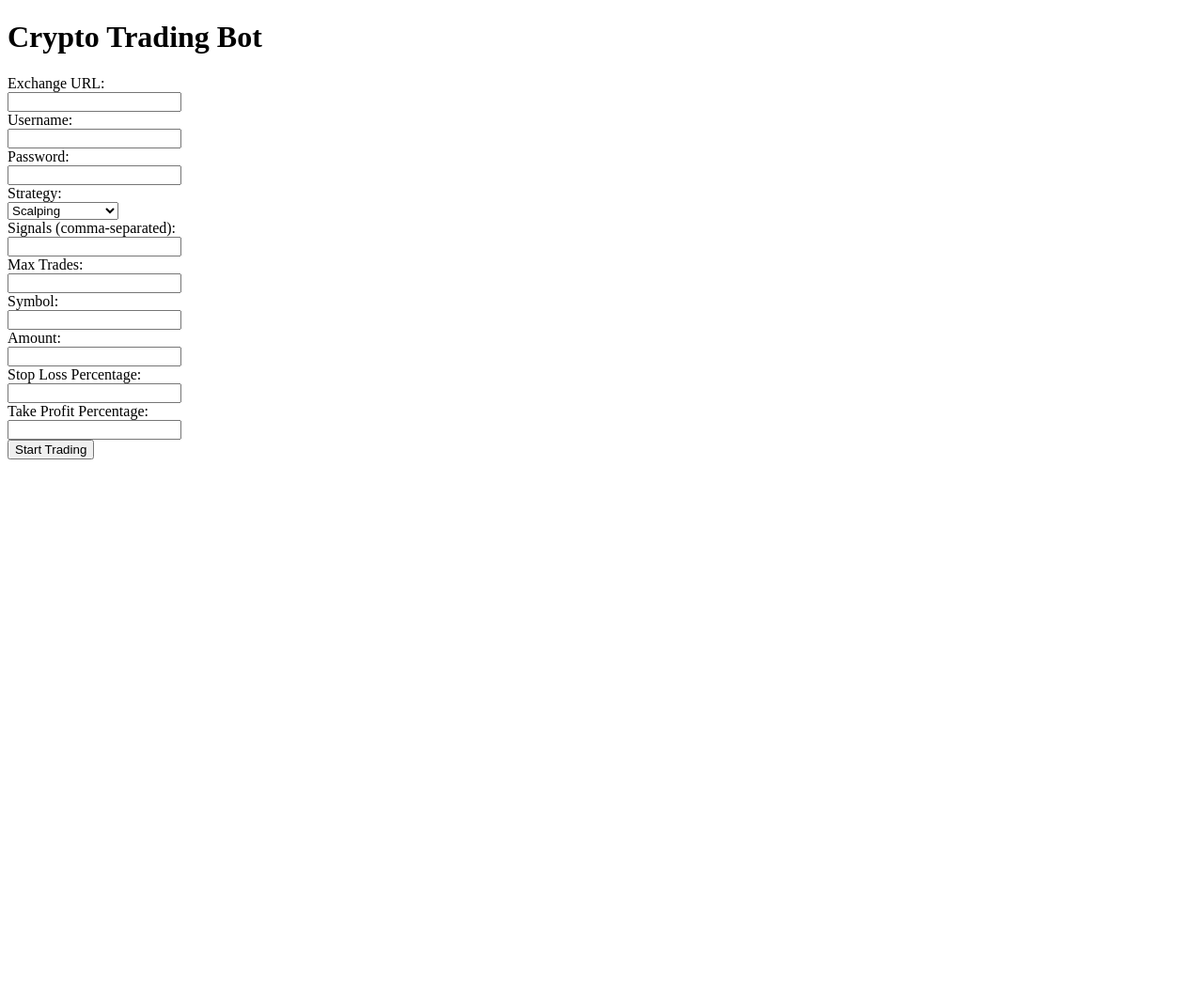
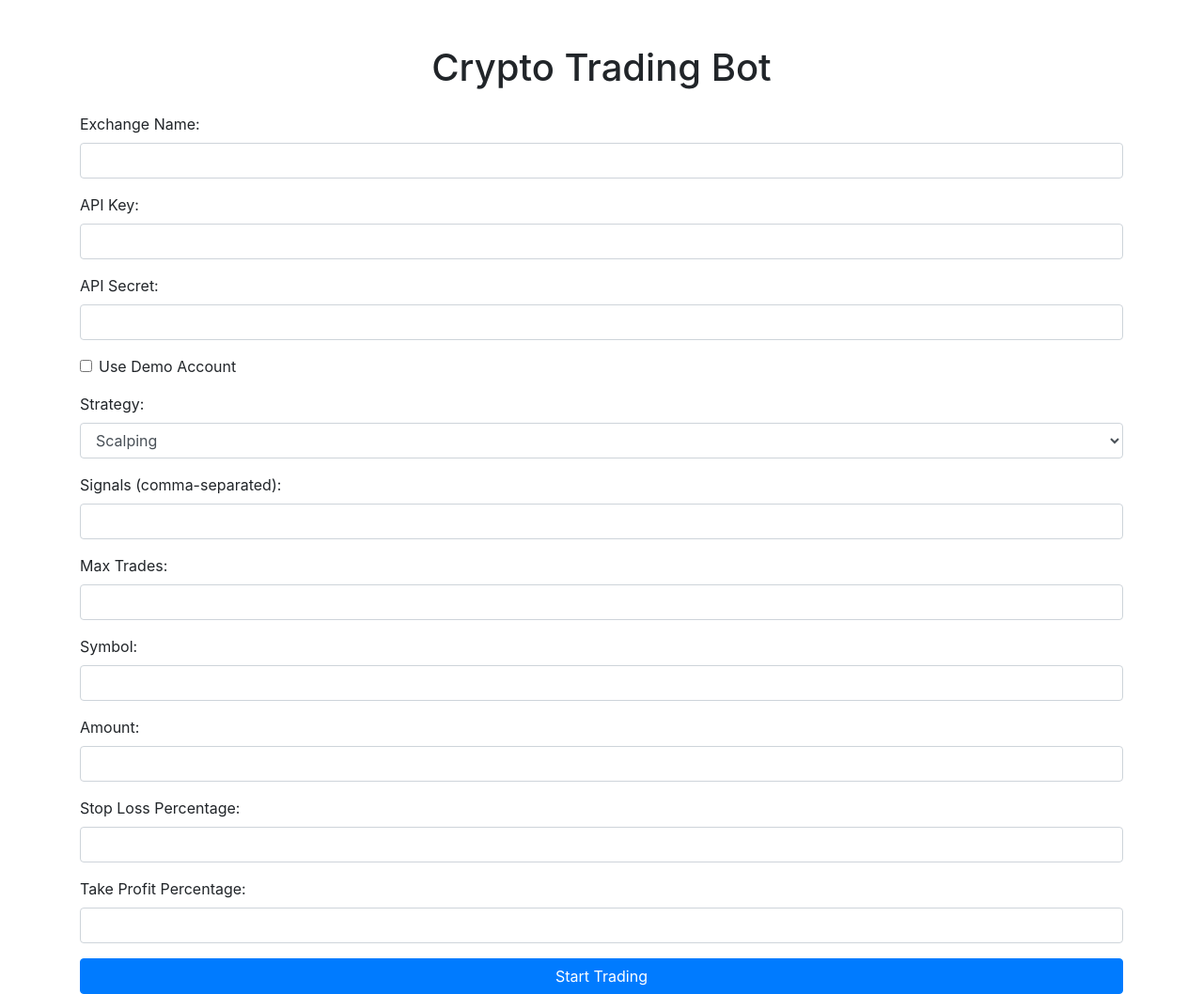
Before and after one commit to SamuelPaschalson/cryptobot, a Python web app: template app/templates/index.html in a window 1280 px wide. Shown: the whole page at 94% size. Before the commit the page ends 489 px from the top, so only its background shows below. Run offline with Jinja, Linux system fonts and the light colour scheme; the template is opened without the code that fills it, so the values that code supplies are empty; some libraries are stand-ins or nearby versions.

Commit message:
Crytobot

```diff
--- a/app/templates/index.html
+++ b/app/templates/index.html
@@ -1,72 +1,69 @@
 <!DOCTYPE html>
-<html>
+<html lang="en">
 <head>
+    <meta charset="UTF-8">
+    <meta name="viewport" content="width=device-width, initial-scale=1, shrink-to-fit=no">
+    <link href="https://stackpath.bootstrapcdn.com/bootstrap/4.5.2/css/bootstrap.min.css" rel="stylesheet">
     <title>Crypto Trading Bot</title>
 </head>
 <body>
-		<h1>Crypto Trading Bot</h1>
-		<form action="/" method="post">
-			<label for="exchange_url">Exchange URL:</label><br />
-			<input
-				type="text"
-				id="exchange_url"
-				name="exchange_url"
-				required
-			/><br />
-			<label for="username">Username:</label><br />
-			<input type="text" id="username" name="username" required /><br />
-			<label for="password">Password:</label><br />
-			<input
-				type="password"
-				id="password"
-				name="password"
-				required
-			/><br />
-			<label for="strategy">Strategy:</label><br />
-			<select id="strategy" name="strategy">
+    <div class="container mt-5">
+        <h1 class="text-center">Crypto Trading Bot</h1>
+        <form action="/" method="post" class="mt-4">
+            <div class="form-group">
+                <label for="exchange_name">Exchange Name:</label>
+                <input type="text" id="exchange_name" name="exchange_name" class="form-control" required>
+            </div>
+            <div class="form-group">
+                <label for="api_key">API Key:</label>
+                <input type="text" id="api_key" name="api_key" class="form-control" required>
+            </div>
+            <div class="form-group">
+                <label for="api_secret">API Secret:</label>
+                <input type="text" id="api_secret" name="api_secret" class="form-control" required>
+            </div>
+            <div class="form-group form-check">
+                <input type="checkbox" id="use_demo" name="use_demo" class="form-check-input">
+                <label for="use_demo" class="form-check-label">Use Demo Account</label>
+            </div>
+            <div class="form-group">
+                <label for="strategy">Strategy:</label>
+                <select id="strategy" name="strategy" class="form-control">
                     <option value="scalping">Scalping</option>
                     <option value="day">Day Trading</option>
                     <option value="swing">Swing Trading</option>
-				<option value="position">Position Trading</option></select
-			><br />
-			<label for="signals">Signals (comma-separated):</label><br />
-			<input type="text" id="signals" name="signals" required /><br />
-			<label for="max_trades">Max Trades:</label><br />
-			<input
-				type="number"
-				id="max_trades"
-				name="max_trades"
-				required
-			/><br />
-			<label for="symbol">Symbol:</label><br />
-			<input type="text" id="symbol" name="symbol" required /><br />
-			<label for="amount">Amount:</label><br />
-			<input
-				type="number"
-				step="0.0001"
-				id="amount"
-				name="amount"
-				required
-			/><br />
-			<label for="stop_loss_percentage">Stop Loss Percentage:</label
-			><br />
-			<input
-				type="number"
-				step="0.01"
-				id="stop_loss_percentage"
-				name="stop_loss_percentage"
-				required
-			/><br />
-			<label for="take_profit_percentage">Take Profit Percentage:</label
-			><br />
-			<input
-				type="number"
-				step="0.01"
-				id="take_profit_percentage"
-				name="take_profit_percentage"
-				required
-			/><br />
-			<input type="submit" value="Start Trading" />
+                    <option value="position">Position Trading</option>
+                </select>
+            </div>
+            <div class="form-group">
+                <label for="signals">Signals (comma-separated):</label>
+                <input type="text" id="signals" name="signals" class="form-control" required>
+            </div>
+            <div class="form-group">
+                <label for="max_trades">Max Trades:</label>
+                <input type="number" id="max_trades" name="max_trades" class="form-control" required>
+            </div>
+            <div class="form-group">
+                <label for="symbol">Symbol:</label>
+                <input type="text" id="symbol" name="symbol" class="form-control" required>
+            </div>
+            <div class="form-group">
+                <label for="amount">Amount:</label>
+                <input type="number" step="0.0001" id="amount" name="amount" class="form-control" required>
+            </div>
+            <div class="form-group">
+                <label for="stop_loss_percentage">Stop Loss Percentage:</label>
+                <input type="number" step="0.01" id="stop_loss_percentage" name="stop_loss_percentage" class="form-control" required>
+            </div>
+            <div class="form-group">
+                <label for="take_profit_percentage">Take Profit Percentage:</label>
+                <input type="number" step="0.01" id="take_profit_percentage" name="take_profit_percentage" class="form-control" required>
+            </div>
+            <button type="submit" class="btn btn-primary btn-block">Start Trading</button>
         </form>
+    </div>
+    <script src="https://code.jquery.com/jquery-3.5.1.slim.min.js"></script>
+    <script src="https://cdn.jsdelivr.net/npm/@popperjs/core@2.9.2/dist/umd/popper.min.js"></script>
+    <script src="https://stackpath.bootstrapcdn.com/bootstrap/4.5.2/js/bootstrap.min.js"></script>
 </body>
 </html>
```
Also changed, not shown: app/routes.py (+8 -6 lines), app/templates/result.html (+17 -6 lines), bot.py (+13 -7 lines). Lines whose indentation alone changed are shown as unchanged.
